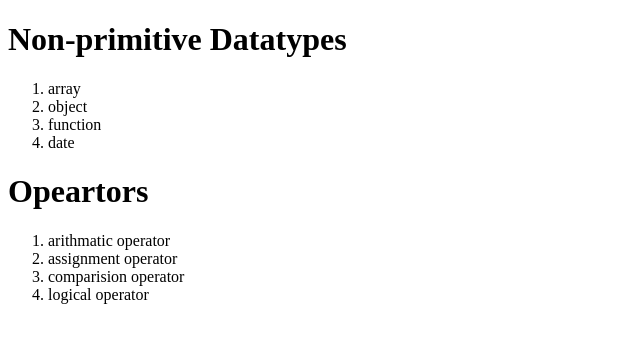
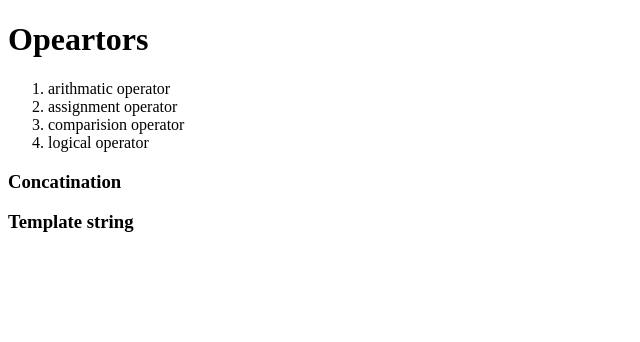
Before and after one commit to NAVEENKUMAR2003301/batch17, a plain HTML site: page index.html in a window 1280 px wide. Shown: the whole page, without its empty margins (0-640 px from the left). Drawn offline with Linux system fonts and the light colour scheme.

Commit message:
operators ,concat methods

```diff
--- a/index.html
+++ b/index.html
@@ -15,13 +15,13 @@
         <div id="child">child4</div>
     </div> -->
 
-    <h1>Non-primitive Datatypes</h1>
+    <!-- <h1>Non-primitive Datatypes</h1>
     <ol>
         <li>array</li>
         <li>object</li>
         <li>function</li>
         <li>date</li>
-    </ol>
+    </ol> -->
     <h1>Opeartors</h1>
     <ol>
         <li>arithmatic operator</li>
@@ -29,6 +29,9 @@
         <li>comparision operator</li>
         <li>logical operator</li>
     </ol>
+
+    <h3>Concatination</h3>
+    <h3>Template string</h3>
 
     <script>
 
--- a/script.js
+++ b/script.js
@@ -268,8 +268,164 @@ console.log("num8 :",num8);
 
 
 
-let num9 = 2 //3
-let num10 = num9++ + num9++ // num9++ + num9 = 2++ = 3  + 2 = 5
+let num9 = 2 // 3
+let num10 = ++num9 + ++num9 // ++num9 + ++num9 = ++2 = 3 ,++num9 = ++3 = 4
 
-console.log("num9 :",num9);
+console.log("num9 :",num9); // num9
 console.log("num10 :",num10);
+
+
+console.clear();
+
+
+// assignment operator
+
+let num11 = 10
+
+let additionVal = 20
+
+num11     = num11 + additionVal
+
+console.log(additionVal);
+
+console.log(num11);
+
+
+let num12 = 2
+
+num12     %= additionVal // num12 = num12 + additionVal
+
+console.log(num12);
+
+
+// comparision operator Or relational operator
+
+
+//  meaning       operator               example          result
+
+// lessthen op        <                     5<2             false
+
+// greater Then       >                     5>3             true
+
+// lessThenEq         <=                    5<=5            true
+
+// greaterThenEq      >=                    5>=5            true
+
+// loosyTypeEq        ==                    5=="5"          true
+
+// StrictlyTypeEq     ===                   5==="5"         false
+
+// loosyNotEq         !=                    5!="5"          false
+
+// strictlyNotEq      !==                   5!=="5"         true
+
+
+
+
+console.log("5"!==5);    // true
+console.log("3"==="3");  // true
+console.log(5>5);        // false
+console.log(0===0);      // true
+console.log("0"==="0");  // true
+console.log(1!=2);       // true
+console.log(6>=7);       // false
+console.log(5>=5);       // true
+console.log(.4!==4);     // true   .4===4 = !false = true
+console.log(true !== "true"); // true
+console.log(6===.5);     // false
+console.log(2>=2);       // true
+console.log(123>=321);   // false
+console.log(true == 1);  // true = 1 == 1
+
+
+
+// Logical operator
+
+// And   - &&
+
+//    true + true + true = true
+
+//    false + true + true = false
+
+
+// Or    - ||
+
+
+//   false + false + false = false
+
+//   true  + false + false = true
+
+
+// Not   -  !
+
+    // !(true) = false
+
+
+    console.log(!(5===5));
+
+
+    console.log((5>=5) && (5!==5));
+
+    // true  &&  false = false
+
+
+
+
+console.log(true && false || true);       // true
+console.log(false || true && false);
+console.log(!(true && false) || false);
+console.log(!(false || false) && true);
+console.log(true && !false || false);
+console.log(!true || false && true);
+console.log((true || false) && !false);
+console.log((false && true) || !false);
+console.log(!((true || false) && false));
+console.log((!true || true) && false);
+console.log(true && (false || !false));
+console.log(!(true && true) || (false && true));
+console.log((true || false) && !(false || true));
+console.log(!(false && false) || (true && !false));
+console.log((!false && true) || (false && !true));
+console.log(!(true || false) && (true || !false));
+
+
+
+
+console.log(5 > 3 && 2 < 4);              // true
+console.log(10 === 10 || 5 > 10);         // true
+console.log(!(7 < 5) && 3 !== 3);         // false
+console.log(8 >= 8 || 2 < 1);             // true
+console.log(4 + 1 === 5 && 6 > 3);        // true
+console.log(!(10 < 5) || 7 === 8);        // true
+console.log(3 * 2 > 5 && !(4 === 4));     // false
+console.log(9 < 10 || 2 + 2 === 5);       // true
+console.log(!(6 >= 6) || 1 < 2);          // true
+console.log(5 !== 5 && 7 >= 7);           // false
+console.log((8 - 3) > 4 || !(2 + 2 === 4));// true
+console.log(!(10 > 5) && 6 < 7);           // false
+console.log(3 + 3 === 6 && 4 * 2 > 7);     // true
+console.log(7 < 8 || !(5 === 5));          // true
+console.log(!(9 !== 9) && 3 + 1 <= 4);     // true
+console.log(2 * 3 >= 5 || !(4 > 4));       // true
+
+console.clear();
+
+
+// Concatination (+)
+
+let name1 = "ben"
+
+let name2 = "10"
+
+
+let finalName = name1 +" "+ name2
+
+console.log(finalName);
+
+
+// Template String
+
+
+let TemplateVal = `${name1} ${name2}`
+
+console.log(TemplateVal);
```
